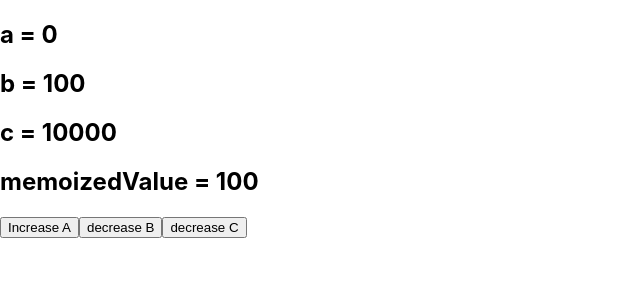
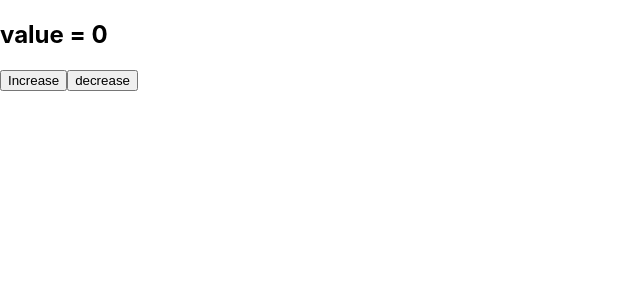
Before and after one commit to developer-choi/react-review-app, a React (Create React App) app: page / in a window 1280 px wide. Shown: the top 300 px of the page, without its empty margins (0-640 px from the left). Built offline with nearby package versions, Linux system fonts and the light colour scheme.

Commit message:
Add the example of useReducer

```diff
--- a/src/App.tsx
+++ b/src/App.tsx
@@ -1,37 +1,24 @@
-import React, {useCallback, useMemo, useState} from 'react';
+import React, {useReducer} from 'react';
+
+function reducer(prevState: {count: number}, action: { type: 'increase' | 'decrease' }) {
+  switch (action.type) {
+    case 'decrease':
+      return {count: prevState.count - 1};
+    case 'increase':
+      return {count: prevState.count + 1};
+    default:
+      return prevState;
+  }
+}
 
 function App() {
-
-  const [a, setA] = useState(0);
-  const [b, setB] = useState(100);
-  const [c, setC] = useState(10000);
-
-  const memoizedValue = useMemo(() => {
-    console.log('Called the useMemo callback');
-    return a + b;
-  }, [a, b]);
-
-  const increaseA = useCallback(() => {
-    setA(prevState => prevState + 1);
-  }, []);
-
-  const decreaseB = useCallback(() => {
-    setB(prevState => prevState - 1);
-  }, []);
-
-  const decreaseC = useCallback(() => {
-    setC(prevState => prevState - 100);
-  }, []);
+  const [state, dispatch] = useReducer(reducer, {count: 0});
 
   return (
     <>
-      <h2>a = {a}</h2>
-      <h2>b = {b}</h2>
-      <h2>c = {c}</h2>
-      <h2>memoizedValue = {memoizedValue}</h2>
-      <button onClick={increaseA}>Increase A</button>
-      <button onClick={decreaseB}>decrease B</button>
-      <button onClick={decreaseC}>decrease C</button>
+      <h2>value = {state.count}</h2>
+      <button onClick={() => dispatch({type: 'increase'})}>Increase</button>
+      <button onClick={() => dispatch({type: 'decrease'})}>decrease</button>
     </>
   );
 }
```
